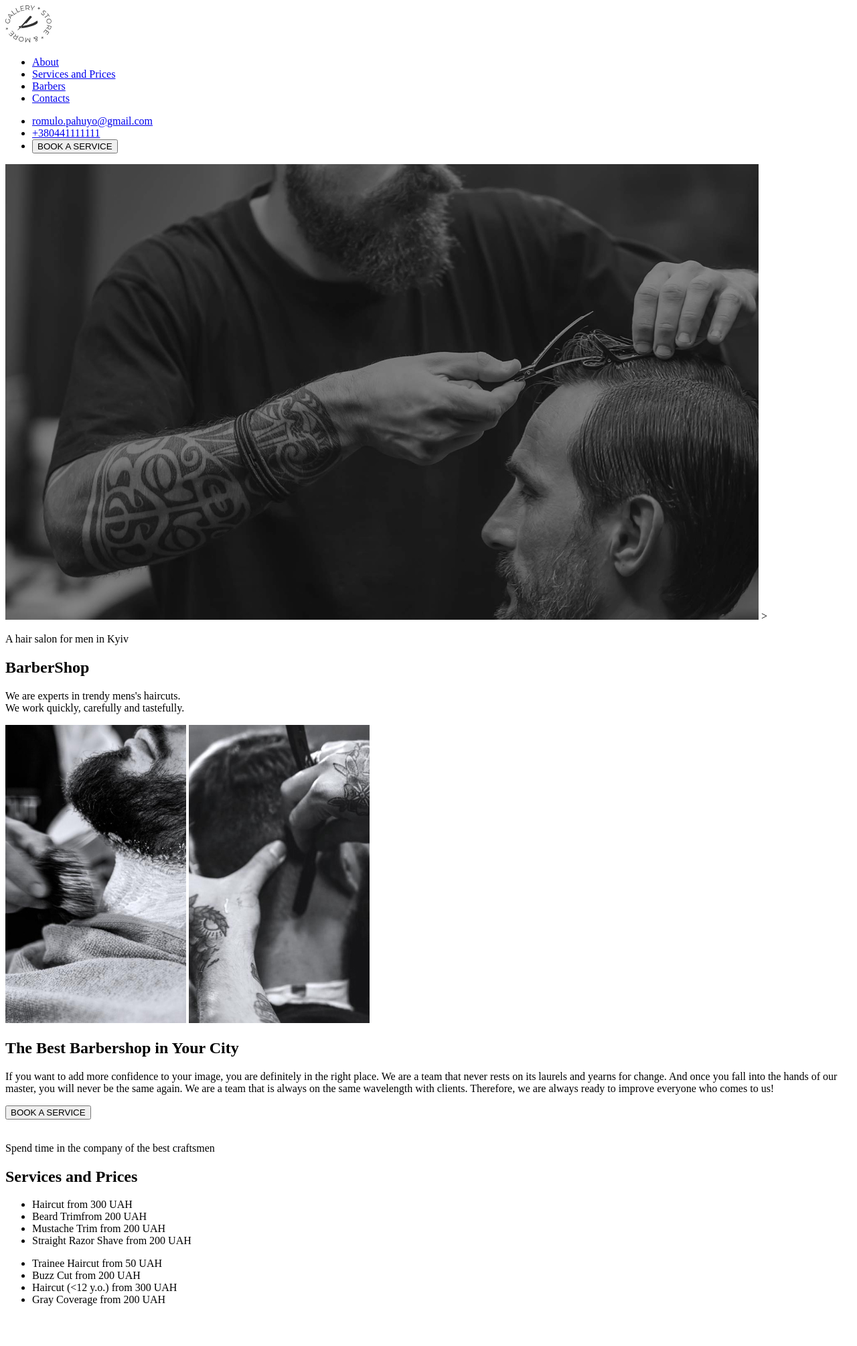
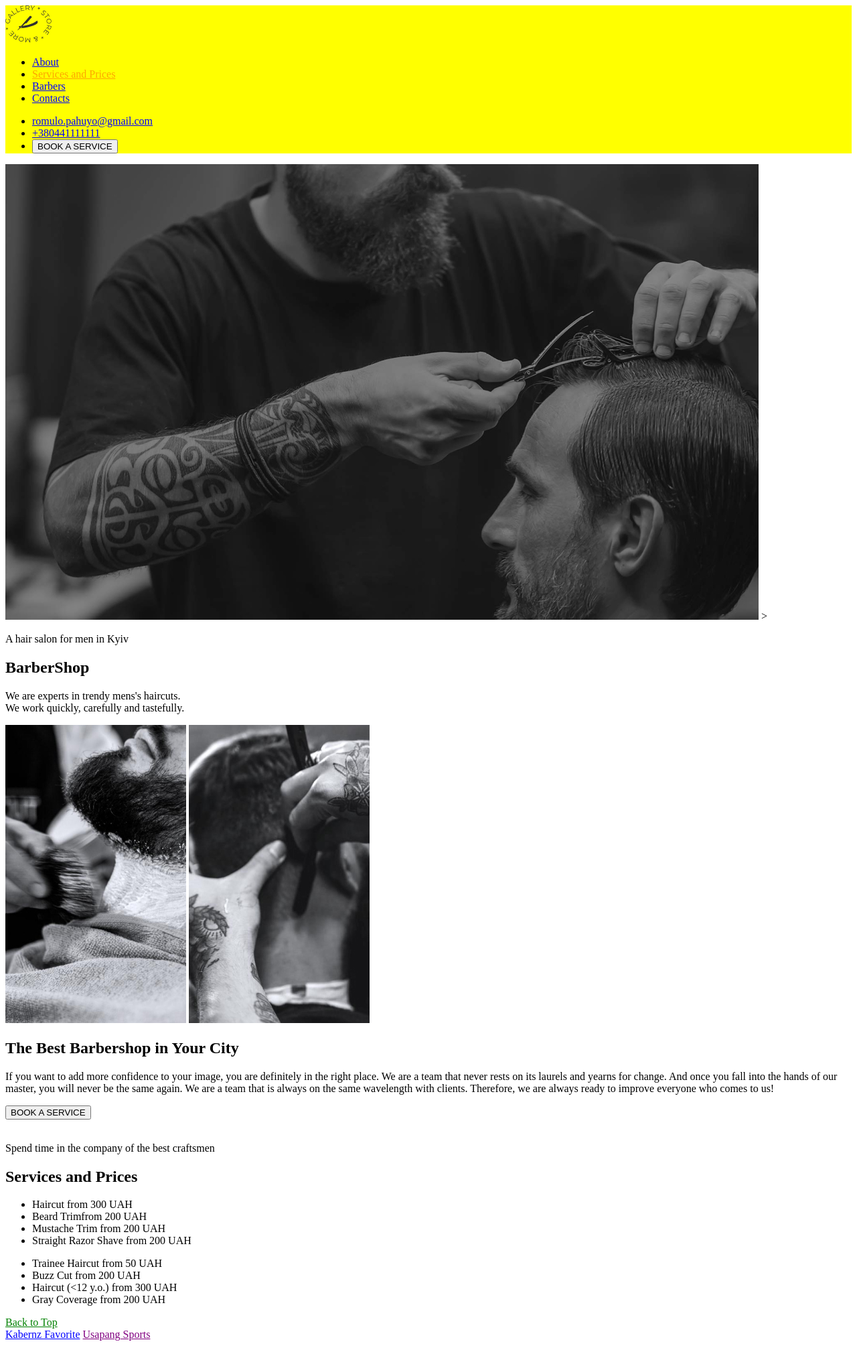
Before and after one commit to romulopahuyo/html-css-001, a plain HTML site: page index.html in a window 1280 px wide. Shown: the whole page at 67% size. Before the commit the page ends 1965 px from the top, so only its background shows below. Drawn offline with Linux system fonts and the light colour scheme.

Commit message:
with css

```diff
--- /dev/null
+++ b/css/index.css
@@ -0,0 +1,83 @@
+/*body{ background-color: pink;    /*--element or tag selector--*/
+
+}
+
+.hero{
+
+    background-color: yellow;   /*class selector*/
+}
+/*
+#about-section{
+    background-color: green;/*ID selector not advisable. This is used for anchor tags*/
+
+}
+/*
+header a{
+
+    color:blue ; /* descendant selector*/
+}
+/*
+.navlist-item>a{
+    color: red;
+
+
+}
+
+.nav-items> .services-prices > /* > is direct child selector*/
+{
+    color: greenyellow;
+}
+
+
+a[href="#services-prices"]{  /*attribute selector */
+    color: orange;
+}
+
+
+header[class="main-header"]{
+    background: rgba(255, 255, 0, 1) !important;
+
+    background-color: salmon;
+}
+
+:root{ /*root is a global variable*/
+    --link-color:green; /*variable declaration*/
+}
+
+a {
+    color:var(--link-color);
+}
+
+.main-header{
+
+    --link-color: blue;
+}
+
+
+
+
+.nav-item a:hover{
+    color: purple;
+    /*cursor:crosshair;*/
+    cursor: help;
+
+}
+.nav-item a:focus{
+    color: red;
+    /*cursor:crosshair;*/
+    cursor: help;
+
+}
+button:focus{
+    background-color:maroon ;
+}
+
+footer>a{   /*direct descendant of a tag selector or element selector*/
+
+    --link-color: blue;
+}
+
+.footer>.ankle{  /*direct descendant of a class selector*/
+
+--link-color:purple;
+}
--- a/index.html
+++ b/index.html
@@ -7,20 +7,22 @@
     <meta charset="UTF-8">
     <meta name="description" content="Barbershop ng Pogi"/>
     <meta name="og:title" content="">
+    <link rel="stylesheet" href="/css/index.css">
+
 </head>
 <body> <!--contains the 3 main section of the page -->
-    <header>
+    <header class="main-header">
         <nav>
 
             <a href="/">
                 <img src="images/logo.svg" alt="Barbershop Logo">
             </a>
 
-            <ul>
-                <li><a href="/"> About </a> </li>
-                <li><a href="/"> Services and Prices</a> </li>
-                <li><a href="/">Barbers </a></li>
-                <li> <a href="/"> Contacts </a></li>
+            <ul class="nav-item">
+                <li class="navlist-item"><a href="#about-section"> About </a> </li>
+                <li class="services-prices"><a href="#services-prices"> Services and Prices</a> </li>
+                <li class="navlist-item"><a href="#barbers">Barbers </a></li>
+                <li class="navlist-item"> <a href="#contacts"> Contacts </a></li>
             </ul>
         </nav>
 
@@ -43,16 +45,12 @@
                 <p> A hair salon for men in Kyiv</p>
               <h1> BarberShop </h1>
               <p> We are experts in trendy mens's haircuts.<br>We work quickly, carefully and tastefully.</p>
-
         </section>
-
-        <section class=" About">
+        <section class=" About" id="about-section">
             <img src="images/section-201.jpg" alt="">
             <img src="images/section-202.jpg" alt="" >
              <h2> The Best Barbershop in Your City</h2>
-
              <p>
-
                 If you want to add more confidence to your image, you are definitely in the right place.
                 We are a team that never rests on its laurels and yearns for change.
                 And once you fall into the hands of our master, you will never be the same again.
@@ -62,7 +60,7 @@
              <button type="button">BOOK A SERVICE </button>
         </section>
 
-        <section class="Services">
+        <section class="Services" id=services-prices>
             <img src="images/services-bg.jpg" alt=""  >
             <p> Spend time in the company of the best craftsmen </p>
             <h2>  Services and Prices</h2>
@@ -80,13 +78,19 @@
 
          </ul>
 
+         <a href="">  Back to Top</a>
+
+
 
 
         </section>
 
     </main>
 
-    <footer>
+    <footer class="footer">
+
+        <a class=" toes" href="/"> Kabernz Favorite</a>
+        <a class="ankle" href="/"> Usapang Sports</a>
 
     </footer>
 
```
